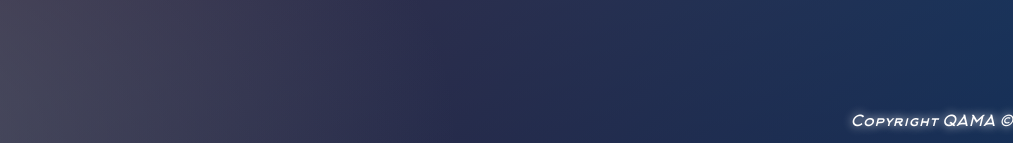
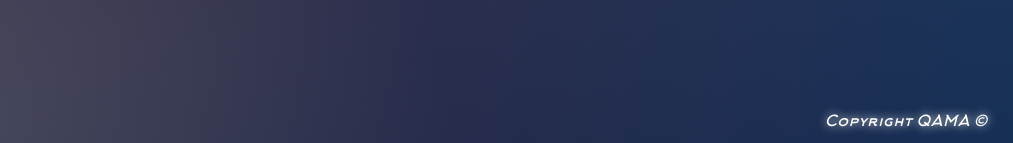
Before and after one commit to ali-loup-acs/LFM, a PHP site: page / in a window 1280 px wide. Shown: the part 657-800 px from the top of the page, without its empty margins (267-1280 px from the left). Run offline with PHP 8.4, Linux system fonts and the light colour scheme.

Commit message:
correction espace

```diff
--- a/css/master.css
+++ b/css/master.css
@@ -10,7 +10,6 @@
 html {
     width: 100%;
     height: 100%;
-
     bottom:0;
 }
 
@@ -39,7 +38,7 @@ body {
 
   position:absolute;
   bottom: 0;
-  right: 0;
+  right: 2%;
 }
 
 form {
```
